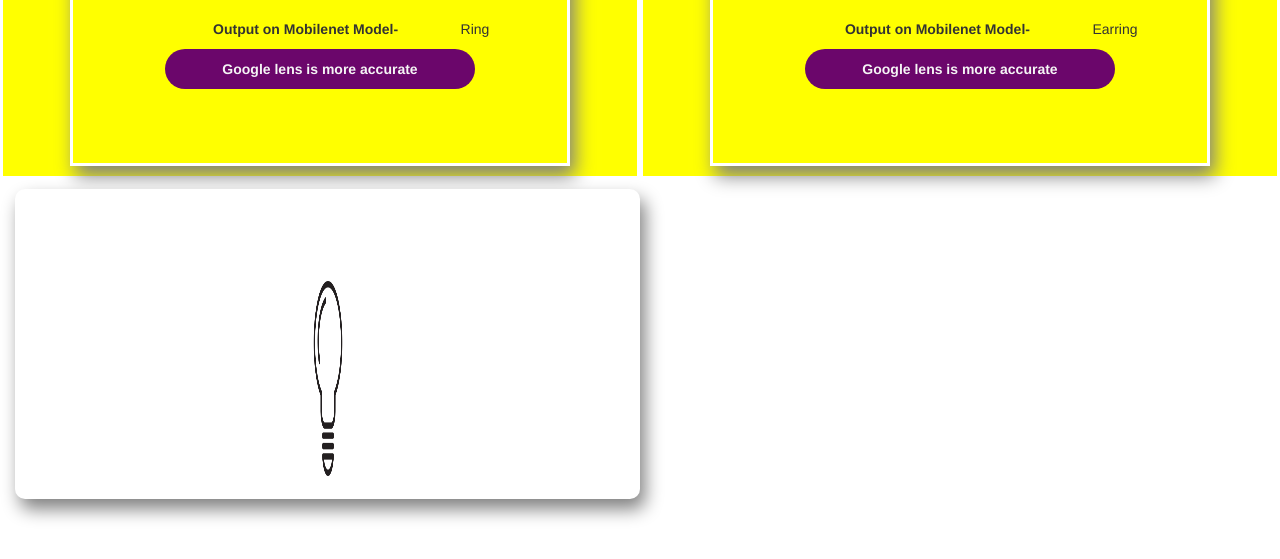
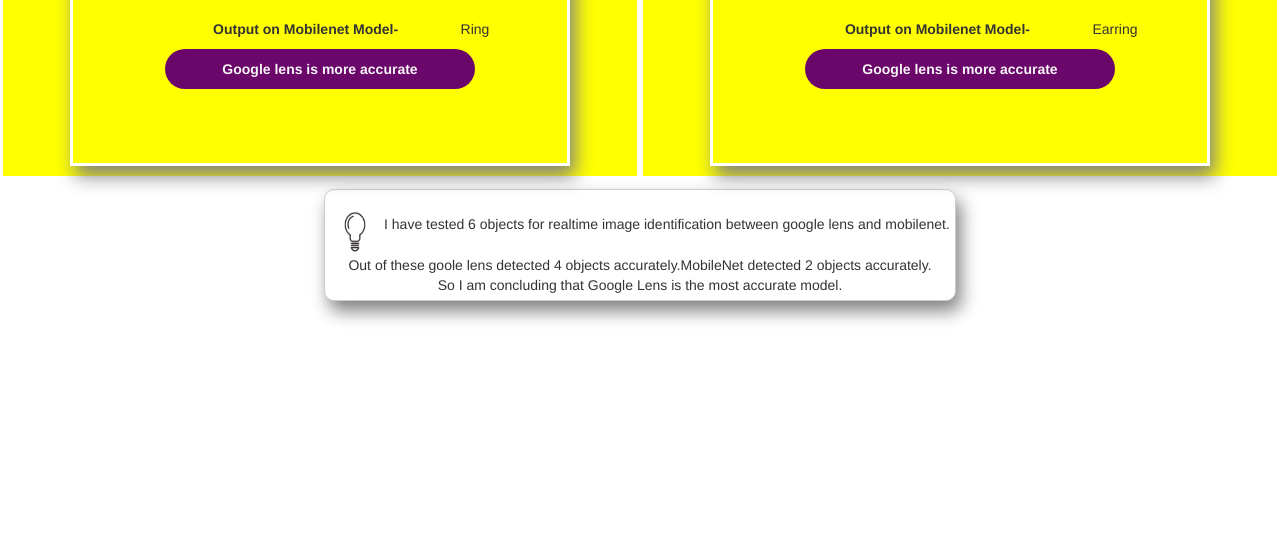
Before and after one commit to 080812/Project-120, a plain HTML site: page index.html in a window 1280 px wide. Shown: the part 1894-2453 px from the top of the page. After the commit the page ends 2245 px from the top, so only its background shows below. Drawn offline with nearby package versions, Linux system fonts and the light colour scheme; a script that the page names is missing; a web font is replaced by a local one.

Commit message:
Add files via upload

```diff
--- a/index.html
+++ b/index.html
@@ -111,10 +111,12 @@
 
 
 
-      <div class=" col-xs-12 footer_div">
-        <h4 class="col-sm-6 col-xs-12">
+      <div class="footer_div">
+        <h4 class="btn btn-default">
           <img src="blub.gif">
-          <span id="object_name"></span>
+          <span id="object_name">I have tested 6 objects for realtime image identification between google lens and mobilenet.<br>
+            Out of these goole lens detected 4 objects accurately.MobileNet detected 2 objects accurately.<br>
+          So I am concluding that Google Lens is the most accurate model.</span>
         </h4>
       </div>
 
--- a/style.css
+++ b/style.css
@@ -39,6 +39,7 @@ img{
 
 .footer_div{
     margin-bottom: 50px;
+    width: 90%;
 
 }
 
@@ -50,7 +51,8 @@ img{
 }
 
 .footer_div img{
-    width: 70px;
+    width: 50px;
+    height: 60px;
 
 }
 
```
